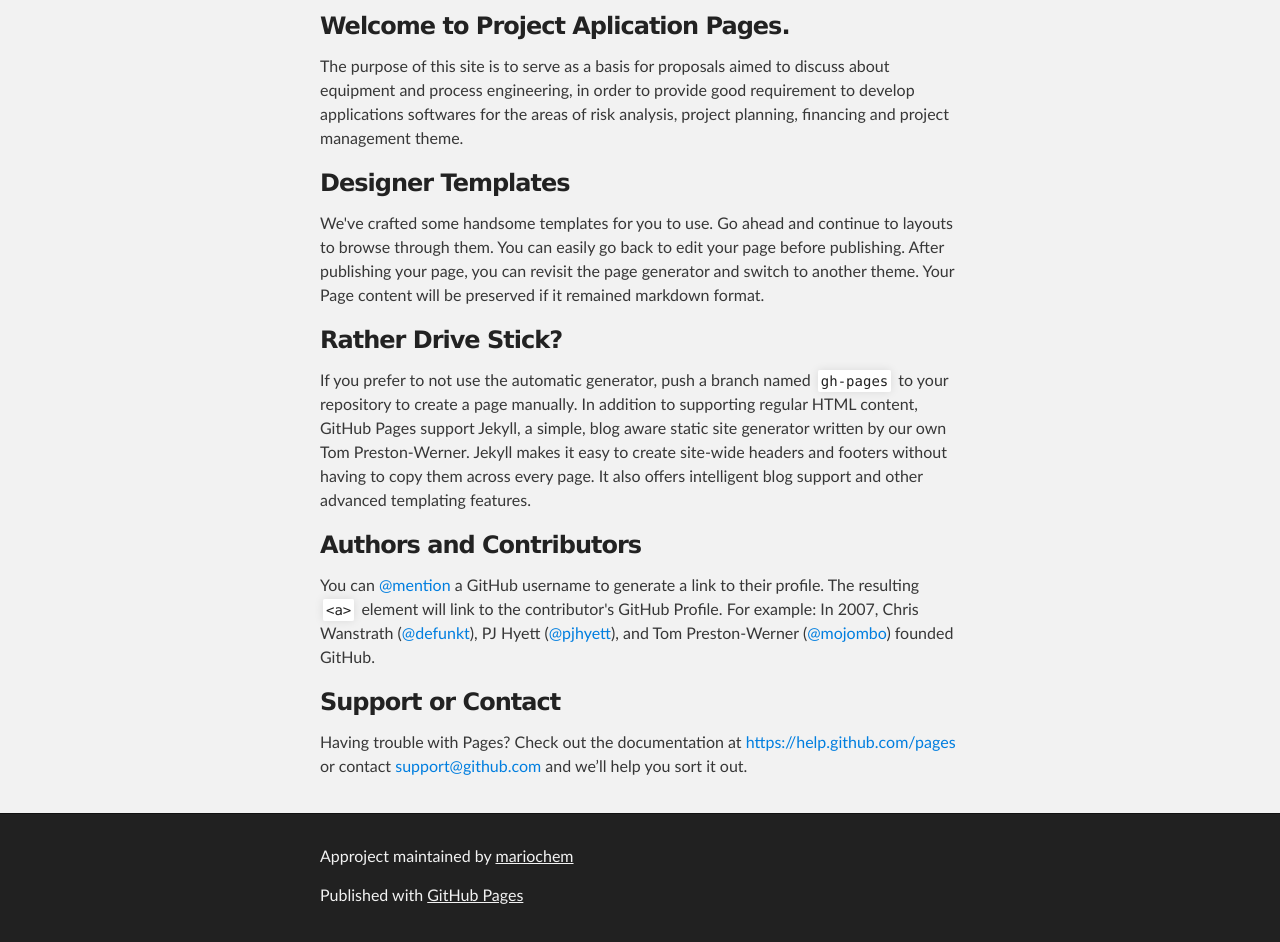
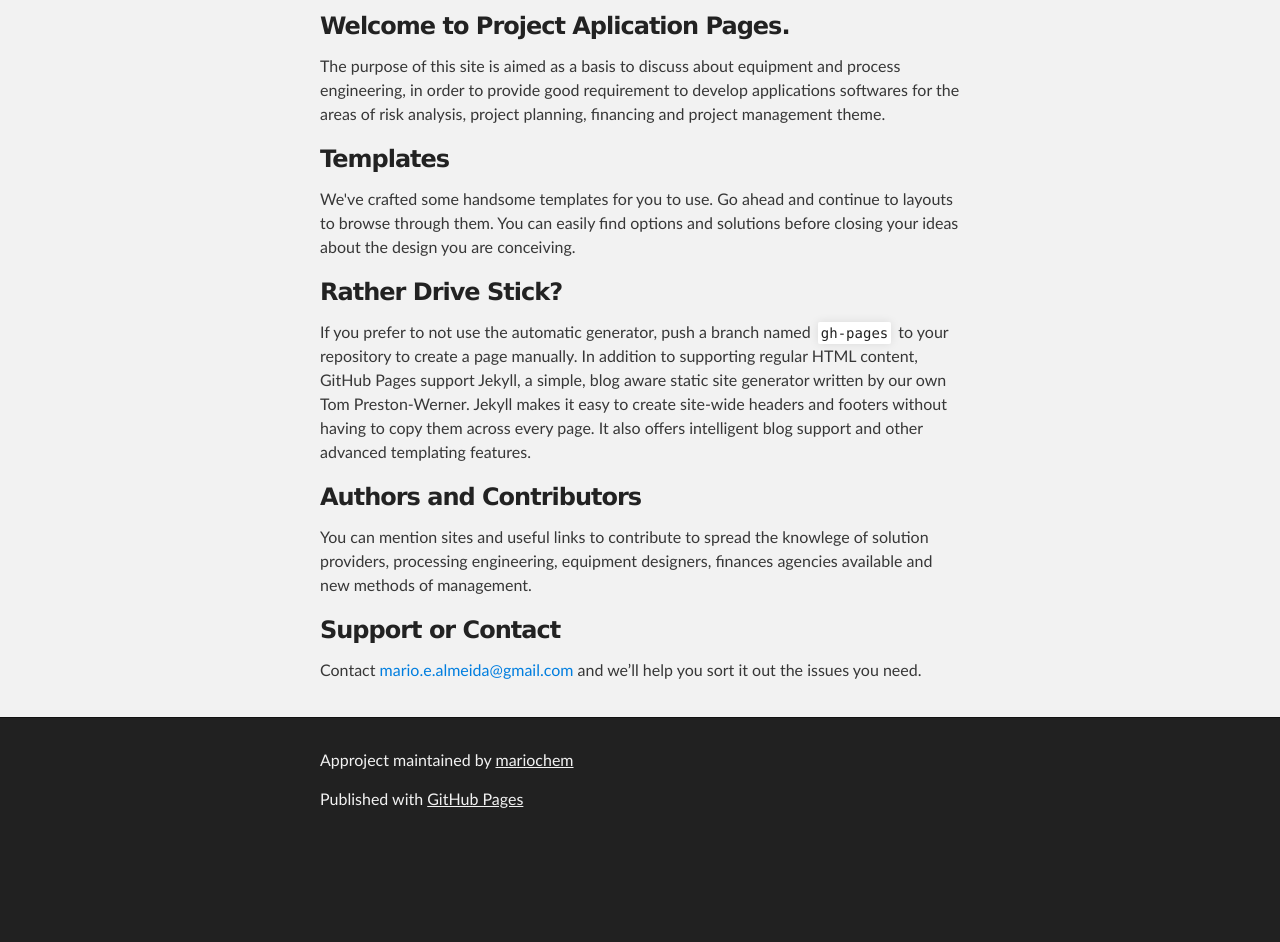
Before and after one commit to mariochem/approject, a plain HTML site: page index.html in a window 1280 px wide. Shown: the part 288-1230 px from the top of the page. After the commit the page ends 1134 px from the top, so only its background shows below. Drawn offline with Linux system fonts and the light colour scheme.

```diff
--- a/index.html
+++ b/index.html
@@ -34,12 +34,12 @@
         <h3>
 <a id="welcome-to-project-aplication-pages" class="anchor" href="#welcome-to-project-aplication-pages" aria-hidden="true"><span class="octicon octicon-link"></span></a>Welcome to Project Aplication Pages.</h3>
 
-<p>The purpose of this site is to serve as a basis for proposals aimed to discuss about equipment and process engineering, in order to provide good requirement to develop applications softwares for the areas of risk analysis, project planning, financing and project management theme.</p>
+<p>The purpose of this site is aimed as a basis to discuss about equipment and process engineering, in order to provide good requirement to develop applications softwares for the areas of risk analysis, project planning, financing and project management theme.</p>
 
 <h3>
-<a id="designer-templates" class="anchor" href="#designer-templates" aria-hidden="true"><span class="octicon octicon-link"></span></a>Designer Templates</h3>
+<a id="templates" class="anchor" href="#templates" aria-hidden="true"><span class="octicon octicon-link"></span></a>Templates</h3>
 
-<p>We've crafted some handsome templates for you to use. Go ahead and continue to layouts to browse through them. You can easily go back to edit your page before publishing. After publishing your page, you can revisit the page generator and switch to another theme. Your Page content will be preserved if it remained markdown format.</p>
+<p>We've crafted some handsome templates for you to use. Go ahead and continue to layouts to browse through them. You can easily find options and solutions before closing your ideas about the design you are conceiving.</p>
 
 <h3>
 <a id="rather-drive-stick" class="anchor" href="#rather-drive-stick" aria-hidden="true"><span class="octicon octicon-link"></span></a>Rather Drive Stick?</h3>
@@ -49,12 +49,12 @@
 <h3>
 <a id="authors-and-contributors" class="anchor" href="#authors-and-contributors" aria-hidden="true"><span class="octicon octicon-link"></span></a>Authors and Contributors</h3>
 
-<p>You can <a href="https://github.com/blog/821" class="user-mention">@mention</a> a GitHub username to generate a link to their profile. The resulting <code>&lt;a&gt;</code> element will link to the contributor's GitHub Profile. For example: In 2007, Chris Wanstrath (<a href="https://github.com/defunkt" class="user-mention">@defunkt</a>), PJ Hyett (<a href="https://github.com/pjhyett" class="user-mention">@pjhyett</a>), and Tom Preston-Werner (<a href="https://github.com/mojombo" class="user-mention">@mojombo</a>) founded GitHub.</p>
+<p>You can mention sites and useful links to contribute to spread the knowlege of solution providers, processing engineering, equipment designers, finances agencies available and new methods of management.</p>
 
 <h3>
 <a id="support-or-contact" class="anchor" href="#support-or-contact" aria-hidden="true"><span class="octicon octicon-link"></span></a>Support or Contact</h3>
 
-<p>Having trouble with Pages? Check out the documentation at <a href="https://help.github.com/pages">https://help.github.com/pages</a> or contact <a href="mailto:support@github.com">support@github.com</a> and we’ll help you sort it out.</p>
+<p>Contact <a href="mailto:mario.e.almeida@gmail.com">mario.e.almeida@gmail.com</a> and we’ll help you sort it out the issues you need.</p>
       </section>
     </div>
 
```
Also changed, not shown: params.json (+1 -1 lines).
